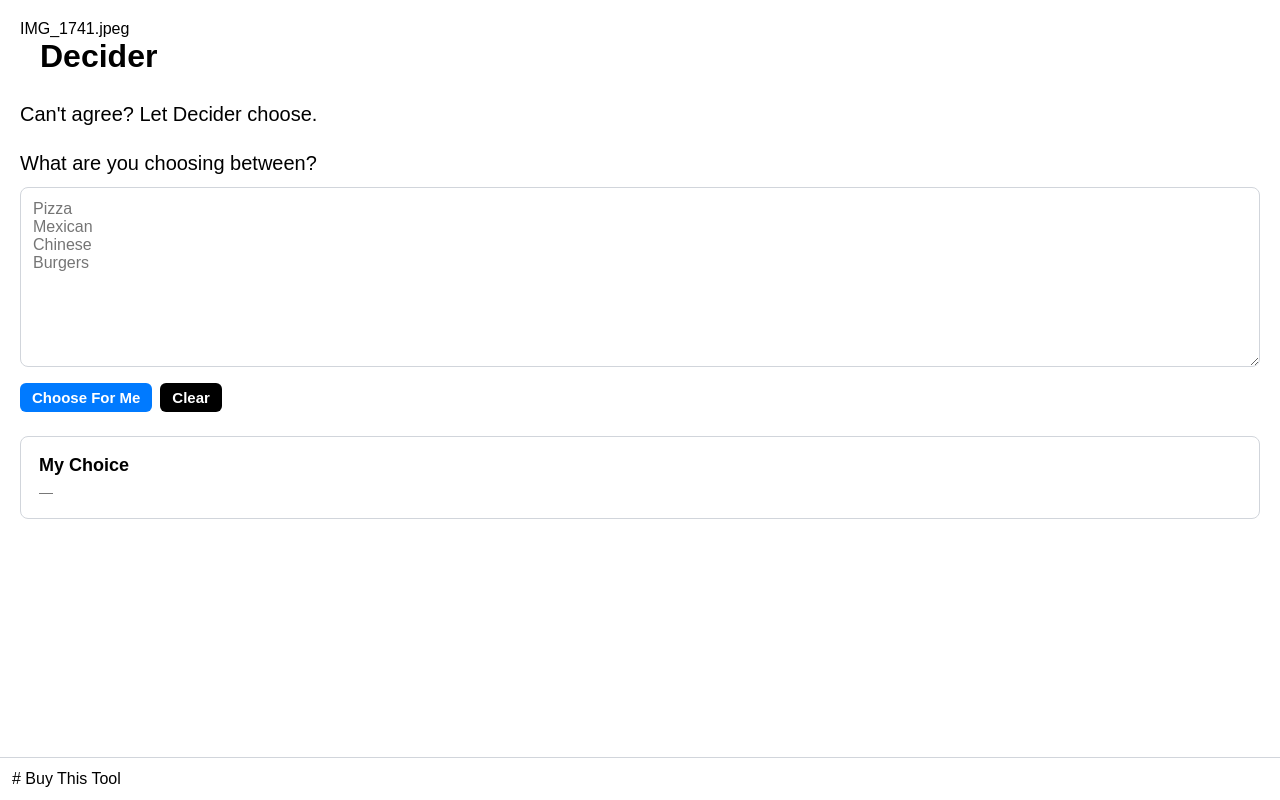
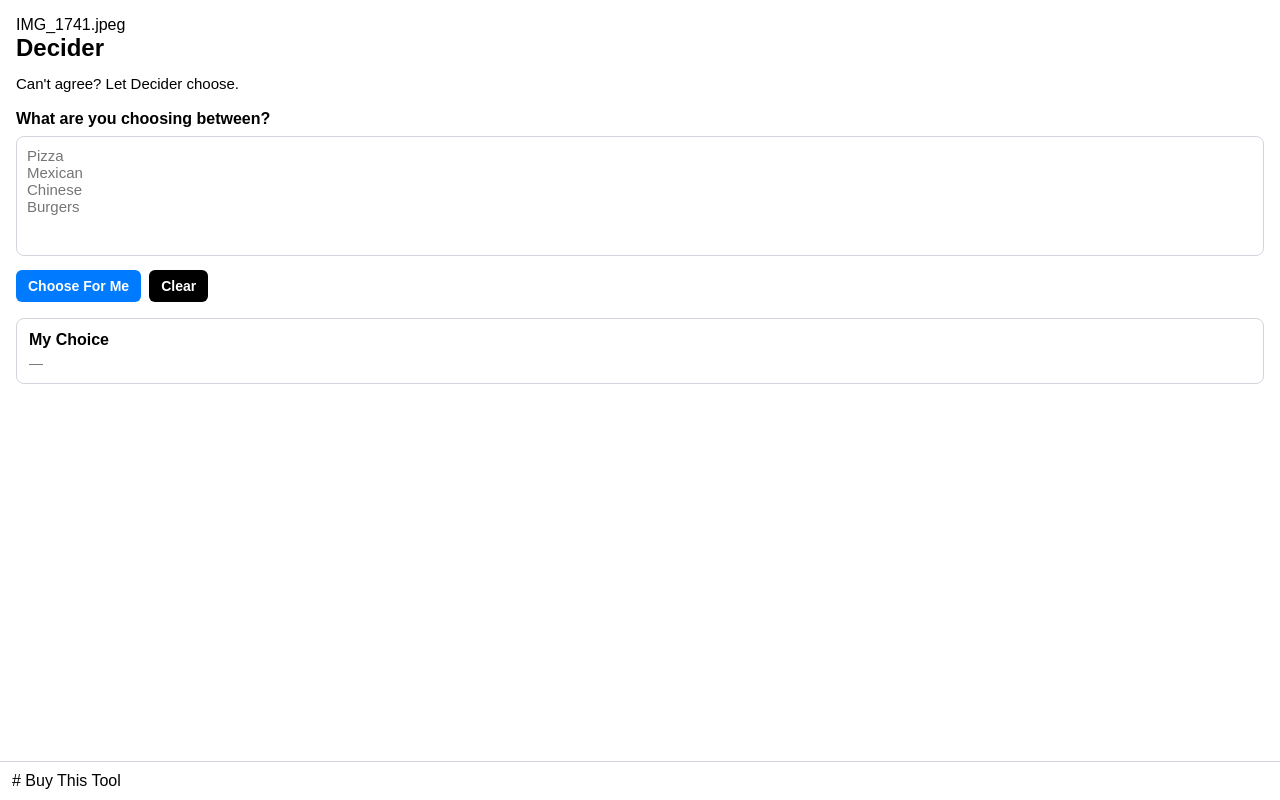
Before and after one commit to sterlingpesmith52-stack/Decider, a plain HTML site: page index.html in a window 1280 px wide. Drawn offline with Linux system fonts and the light colour scheme.

Commit message:
Refactor styles and improve layout in index.html

```diff
--- a/index.html
+++ b/index.html
@@ -1,3 +1,4 @@
+
 <!DOCTYPE html>
 <html lang="en">
 <head>
@@ -12,8 +13,8 @@
 
 body {
     margin: 0;
-    padding: 20px;
-    padding-bottom: 90px;
+    padding: 16px;
+    padding-bottom: 72px;
     font-family: Arial, sans-serif;
     background: #ffffff;
     color: #000000;
@@ -23,50 +24,49 @@ body {
     width: 70px;
     height: auto;
     display: block;
-    margin-bottom: 12px;
+    margin-bottom: 8px;
 }
 
 h1 {
-    font-size: 32px;
-    font-weight: 600;
-    margin: 0 0 25px 20px;
+    font-size: 24px;
+    font-weight: 700;
     text-align: left;
+    margin: 0 0 12px 0;
 }
 
 .tagline {
-    font-size: 20px;
-    line-height: 1.4;
-    margin-bottom: 24px;
+    font-size: 15px;
+    line-height: 1.3;
+    margin-bottom: 16px;
 }
 
 .label {
-    font-size: 20px;
-    font-weight: 500;
-    margin-bottom: 12px;
+    font-size: 16px;
+    font-weight: 600;
+    margin-bottom: 8px;
 }
 
 textarea {
     width: 100%;
-    min-height: 180px;
-    padding: 12px;
-    font-size: 16px;
+    min-height: 120px;
+    padding: 10px;
+    font-size: 15px;
     border: 1px solid #d1d5db;
     border-radius: 8px;
-    resize: vertical;
+    resize: none;
     font-family: Arial, sans-serif;
 }
 
 .button-row {
     display: flex;
     gap: 8px;
-    margin-top: 12px;
-    margin-bottom: 24px;
+    margin-top: 10px;
+    margin-bottom: 16px;
 }
 
 button {
-    width: auto;
-    padding: 6px 12px;
-    font-size: 15px;
+    padding: 8px 12px;
+    font-size: 14px;
     font-weight: 600;
     border: none;
     border-radius: 6px;
@@ -86,13 +86,13 @@ button {
 .result-card {
     border: 1px solid #d1d5db;
     border-radius: 8px;
-    padding: 18px;
+    padding: 12px;
 }
 
 .result-label {
-    font-size: 18px;
+    font-size: 16px;
     font-weight: 600;
-    margin-bottom: 8px;
+    margin-bottom: 6px;
 }
 
 .result-placeholder {
@@ -101,7 +101,7 @@ button {
 }
 
 .result-value {
-    font-size: 28px;
+    font-size: 22px;
     font-weight: 700;
     color: #000000;
 }
@@ -113,7 +113,7 @@ button {
     bottom: 0;
     background: #ffffff;
     border-top: 1px solid #d1d5db;
-    padding: 12px;
+    padding: 10px 12px;
 }
 
 .buy-button {
@@ -178,8 +178,9 @@ function chooseForMe() {
         .map(choice => choice.trim())
         .filter(choice => choice.length > 0);
 
+    const result = document.getElementById('result');
+
     if (choices.length < 2) {
-        const result = document.getElementById('result');
         result.className = 'result-placeholder';
         result.textContent = 'Enter at least two choices.';
         return;
@@ -187,7 +188,6 @@ function chooseForMe() {
 
     const randomIndex = Math.floor(Math.random() * choices.length);
 
-    const result = document.getElementById('result');
     result.className = 'result-value';
     result.textContent = choices[randomIndex];
 }
```
